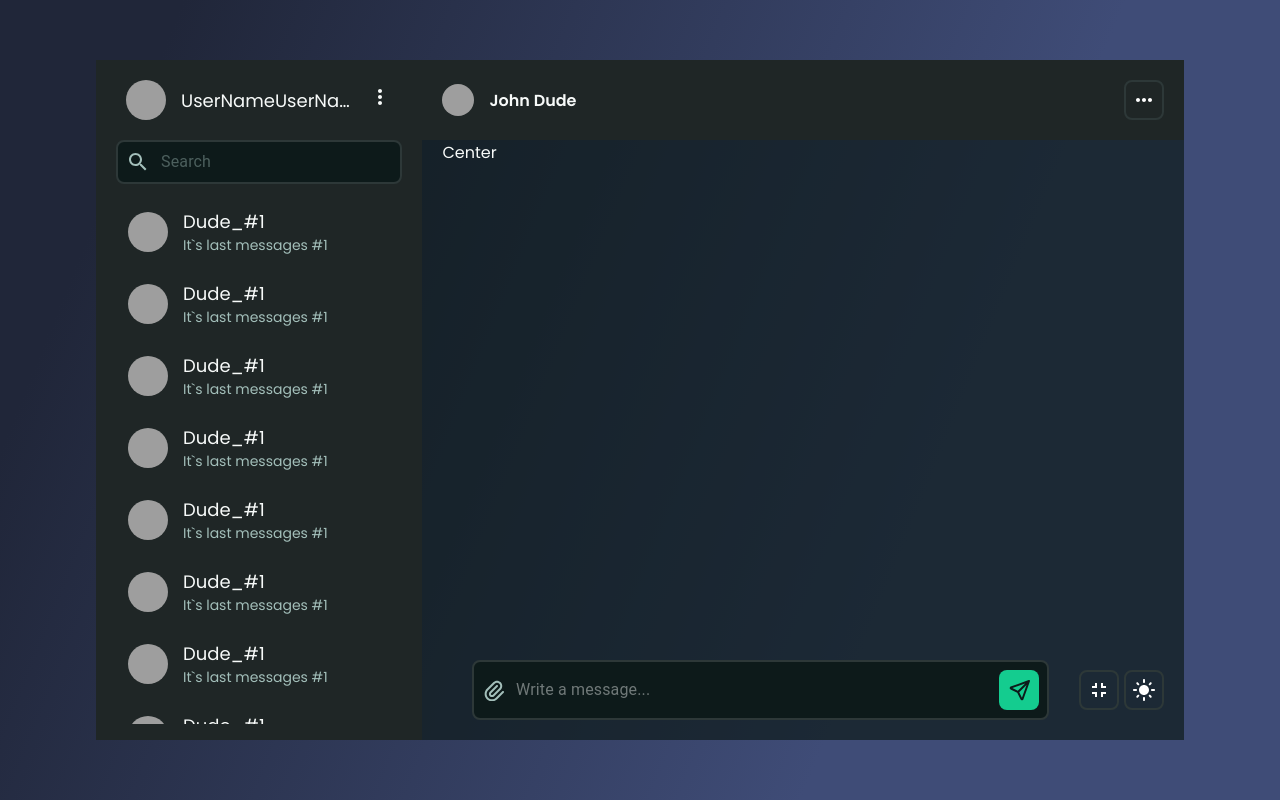
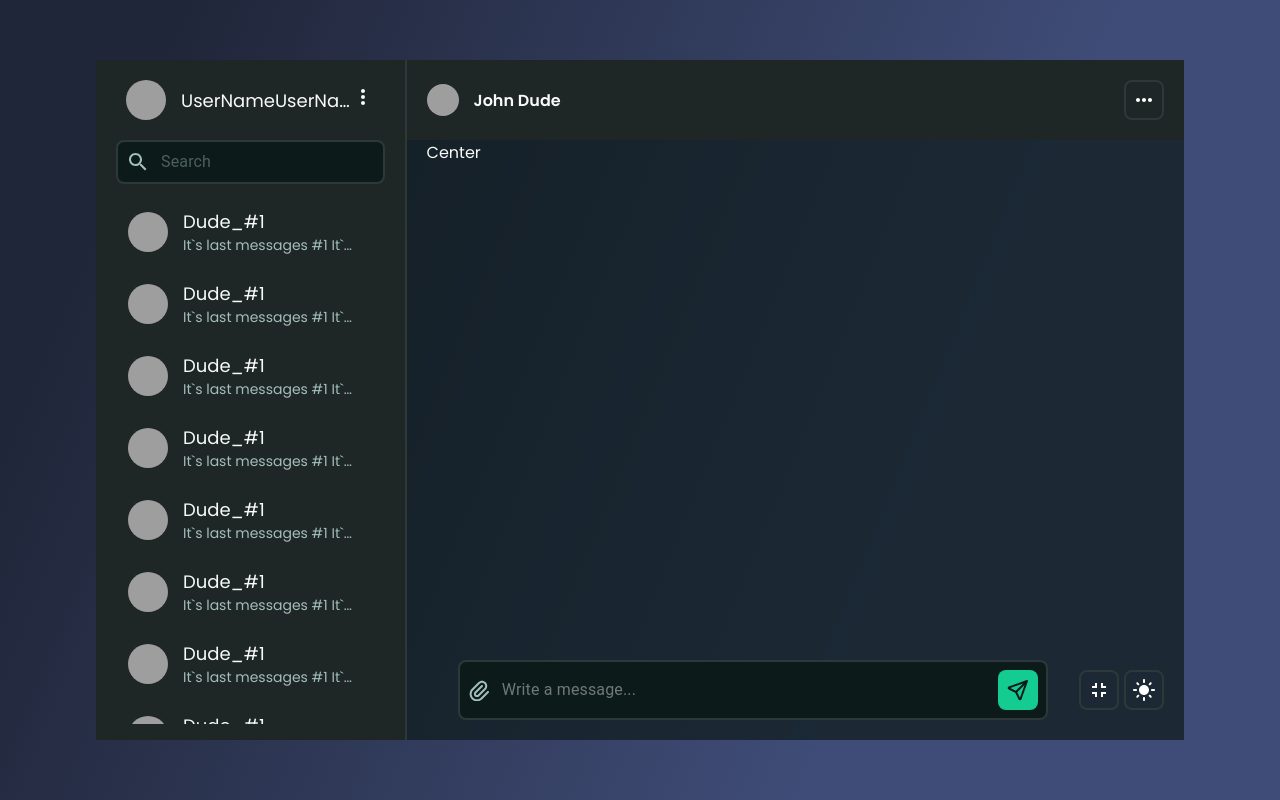
Before and after one commit to Yunost-79/miniYoChat_2.0, a React (Vite) app in the folder packages/client/: page / in a window 1280 px wide. Built offline with nearby package versions, Linux system fonts and the light colour scheme; grey boxes are pictures that could not be loaded.

Commit message:
fix: fixed chat list items length

```diff
--- a/packages/client/src/components/changeModes/ChangeModes.tsx
+++ b/packages/client/src/components/changeModes/ChangeModes.tsx
@@ -1,4 +1,3 @@
-import React from 'react';
 import { useFullscreenModeStore } from '../../zustand/customModes/useFullscreenModeStore';
 import { useLightModeStore } from '../../zustand/customModes/useLightModeStore';
 import { useShowHeaderStore } from '../../zustand/customModes/useShowHeaderStore';
--- a/packages/client/src/components/sidebar/Sidebar.scss
+++ b/packages/client/src/components/sidebar/Sidebar.scss
@@ -147,6 +147,11 @@
           }
 
           .last_message {
+            display: inline-block;
+            max-width: 20ch;
+            overflow: hidden;
+            white-space: nowrap;
+            text-overflow: ellipsis;
             font-size: 14px;
             color: $DARK_SUBTITLE_TEXT;
           }
--- a/packages/client/src/components/sidebar/chatList/chatListItem/ChatListItem.tsx
+++ b/packages/client/src/components/sidebar/chatList/chatListItem/ChatListItem.tsx
@@ -8,7 +8,9 @@ const ChatListItem = () => {
       <div className="receiver_image">{OwnerImage ? <img src={OwnerImage} /> : <AccountCircleIcon />}</div>
       <div className="receiver_info">
         <span className="username">Dude_#1</span>
-        <span className="last_message">It`s last messages #1</span>
+        <span className="last_message">
+          It`s last messages #1 It`s last messages #1 It`s last messages #1 It`s last messages #1 It`s last messages #1
+        </span>
       </div>
     </div>
   );
--- a/packages/client/src/pages/home/Home.scss
+++ b/packages/client/src/pages/home/Home.scss
@@ -17,6 +17,7 @@
       .main {
         .sidebar {
           background-color: $LIGHT_SECONDARY_WHITE;
+          border-right: 2px solid $LIGHT_BORDER_GREY;
           transition: 0.3s ease;
         }
 
@@ -81,13 +82,14 @@
       height: 100%;
 
       .sidebar {
-        flex: 1 1 30%;
+        flex: 1 1 25%;
         background-color: $DARK_SECONDARY_GREEN;
+        border-right: 2px solid $DARK_BORDER_GREY;
         transition: 0.3s ease;
       }
 
       .message_component {
-        flex: 1 1 70%;
+        flex: 1 1 75%;
         background-color: $DARK_HALF_GREEN;
         transition: 0.3s ease;
       }
```
